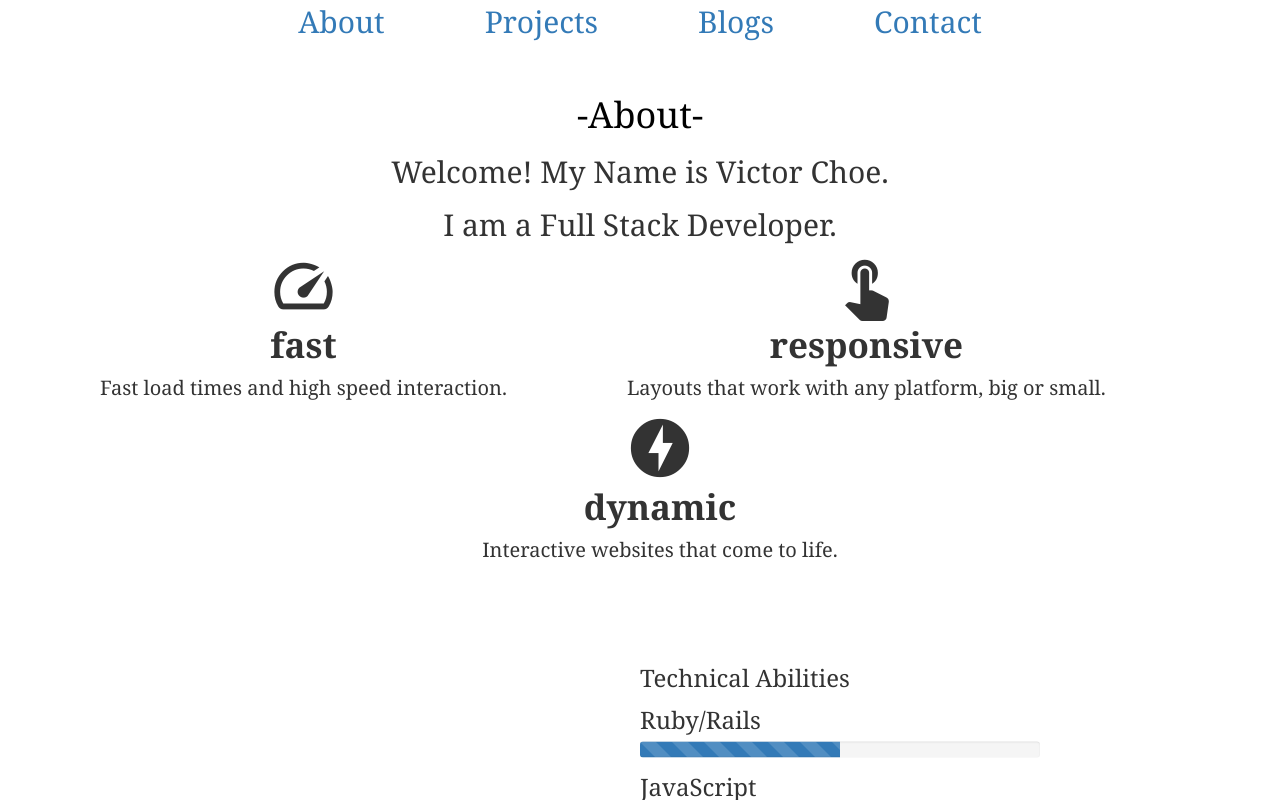
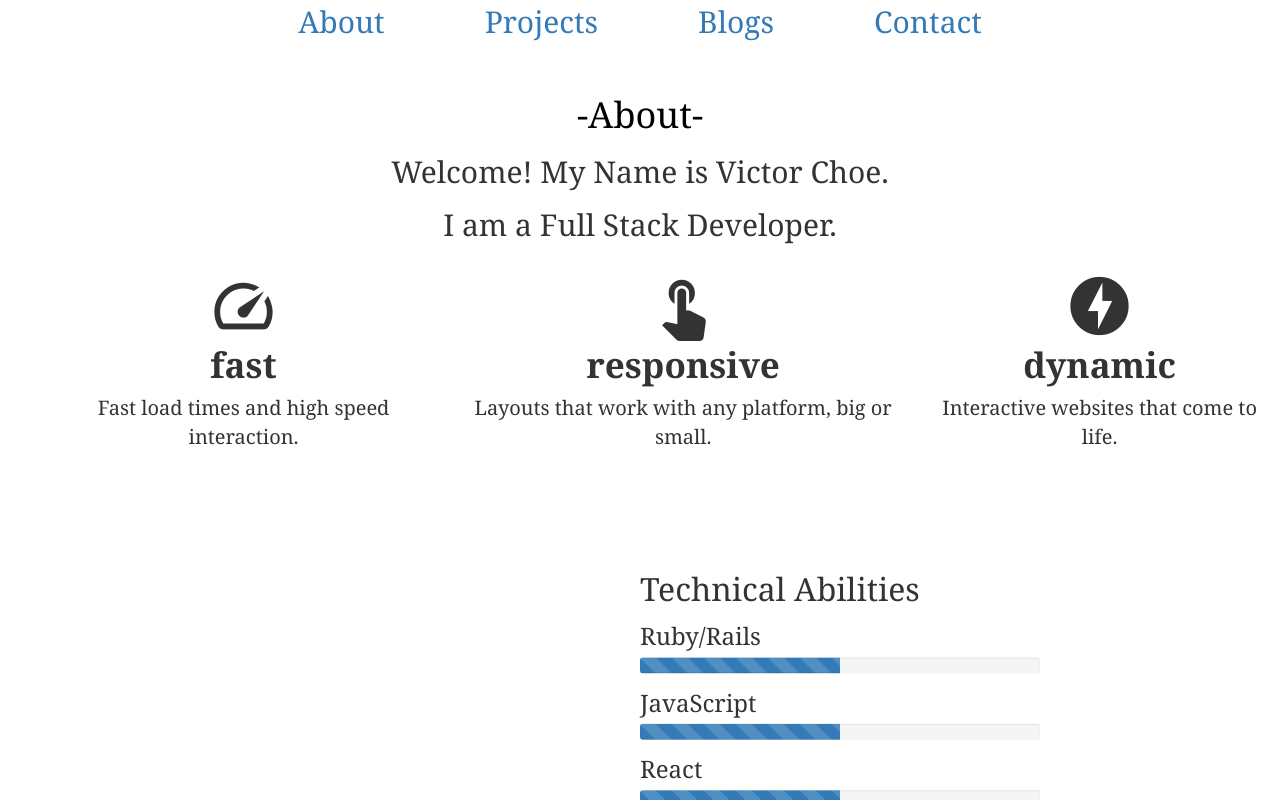
Before and after one commit to vchoe89/discard, a React (Create React App) app: page /about in a window 1280 px wide. Shown: the top 800 px of the page. Built offline with nearby package versions, Linux system fonts and the light colour scheme.

Commit message:
reformat icon section

```diff
--- a/src/App.css
+++ b/src/App.css
@@ -62,6 +62,19 @@
 
 #icon-section{
   font-family: Georgia;
+  display: flex;
+}
+
+#fast{
+  padding: 20px;
+}
+
+#responsive{
+  padding: 20px;
+}
+
+#dynamic{
+  padding: 20px;
 }
 
 #secondary-header-fast{
@@ -82,6 +95,11 @@
   margin-top: 0px;
 }
 
+#tech-abilities{
+  font-size: 40px;
+
+}
+
 .welcome-page{
   background-image: url("https://images.pexels.com/photos/219692/pexels-photo-219692.jpeg?auto=compress&cs=tinysrgb&dpr=3&h=750&w=1260");
   position: absolute;
--- a/src/components/About.js
+++ b/src/components/About.js
@@ -13,19 +13,19 @@ class About extends React.Component{
 
           <div id='icon-section'>
 
-            <div id='about-icons1'>
+            <div id='fast'>
               <i class="material-icons">speed</i>
                 <h3 id='secondary-header-fast'>fast</h3>
                   <p id='icon-desc'>Fast load times and high speed interaction.</p>
             </div>
 
-            <div id='about-icons2' >
+            <div id='responsive'>
               <i class="material-icons">touch_app</i>
                 <h3 id='secondary-header-resp'>responsive</h3>
                   <p id='icon-desc'>Layouts that work with any platform, big or small.</p>
             </div>
 
-            <div id='about-icons3'>
+            <div id='dynamic'>
               <i class="material-icons">offline_bolt</i>
                 <h3 id='secondary-header-dyn'>dynamic</h3>
                   <p id='icon-desc'>Interactive websites that come to life.</p>
@@ -34,7 +34,7 @@ class About extends React.Component{
           </div>
 
           <div id='bar-section'>
-            <h2>Technical Abilities</h2>
+            <h2 id='tech-abilities'>Technical Abilities</h2>
               <div>
                 <h2 id='icon-bars'>Ruby/Rails</h2>
                 <ProgressBar animated now={50} />
```
